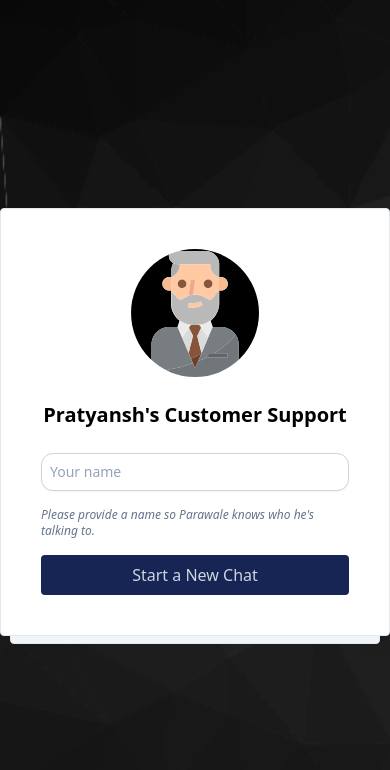
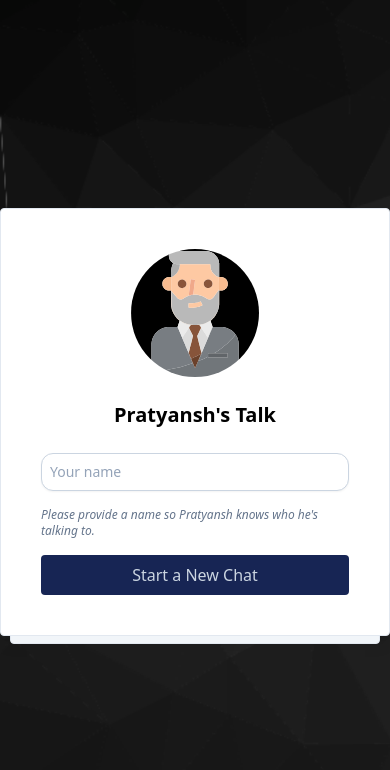
Before and after one commit to Pratyansh35/OpenAi-Chatbot_Nuxt, a Nuxt app: page / in a window 390 px wide. Shown: the top 770 px of the page. Built offline with nearby package versions, Linux system fonts and the light colour scheme.

Commit message:
made layout responsive

```diff
--- a/components/Chat.vue
+++ b/components/Chat.vue
@@ -9,10 +9,10 @@
       </div>
       <div>
         <div class="font-medium truncate max-w-[9rem] md:max-w-none">
-          Parawale AI
+          Pratyansh AI
         </div>
         <div class="text-slate-500 mt-0.5 truncate max-w-[9rem] md:max-w-none">
-          Customer Support Agent
+          Talk to me about anything.
         </div>
       </div>
     </div>
--- a/components/Start.vue
+++ b/components/Start.vue
@@ -2,14 +2,14 @@
   <section class="flex flex-col items-center gap-6 p-4 md:p-8">
     <img src="/bruno.svg" class="w-32 h-32 md:w-64 md:h-64 rounded-full" />
     <h1 class="text-center font-bold text-xl md:text-2xl">
-      Pratyansh's Customer Support
+      Pratyansh's Talk
     </h1>
     <form @submit.prevent="handleSubmit" class="w-full max-w-sm">
       <fieldset :disabled="isSubmitted" class="flex flex-col gap-4">
         <input v-model="customerName" type="text" placeholder="Your name"
           class="w-full transition p-2 text-sm border border-slate-300 shadow-sm placeholder:text-slate-400 focus:ring-4 focus:ring-primary focus:ring-opacity-20 focus:border-primary rounded-xl" />
         <small class="text-slate-500 italic text-xs">
-          Please provide a name so Parawale knows who he's talking to.
+          Please provide a name so Pratyansh knows who he's talking to.
         </small>
         <button :disabled="namehasError" type="submit"
           class="transition w-full bg-blue-950 text-slate-300 font-medium py-2 px-3 rounded hover:bg-opacity-90">
```
